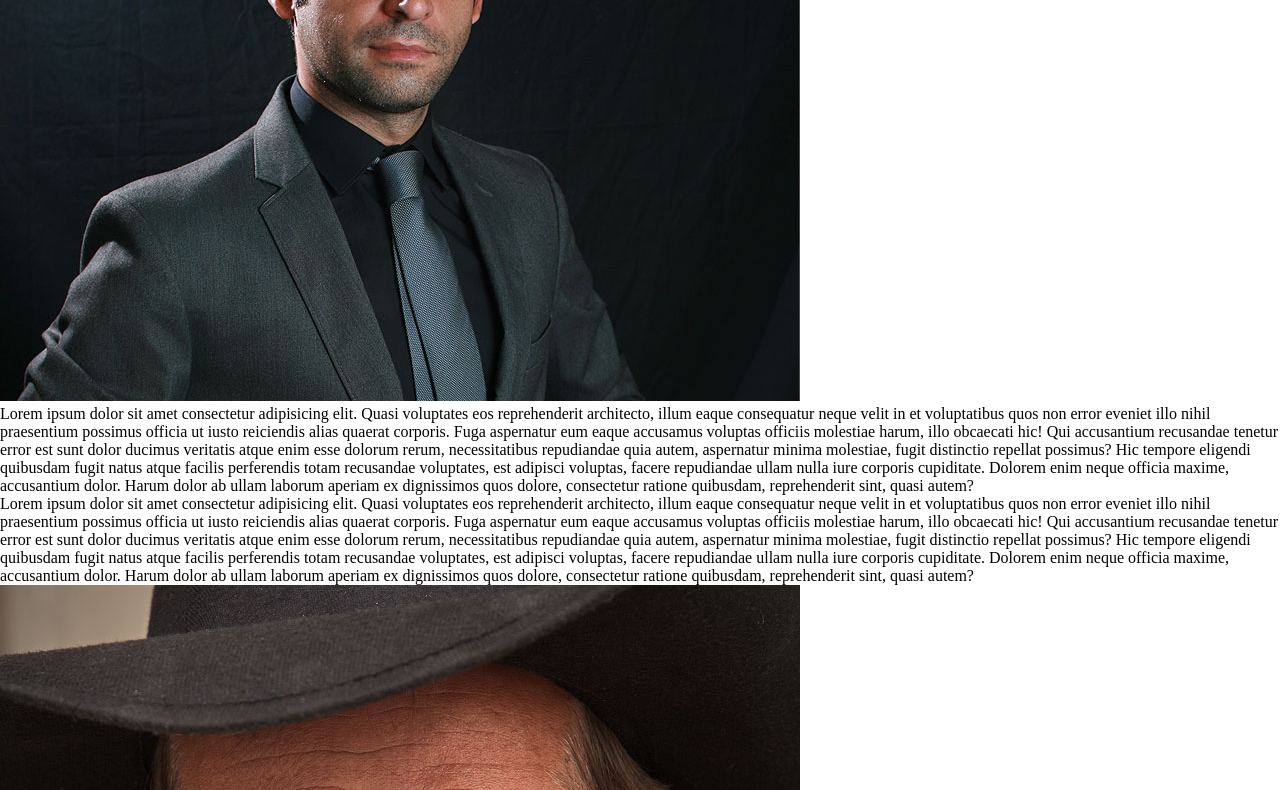
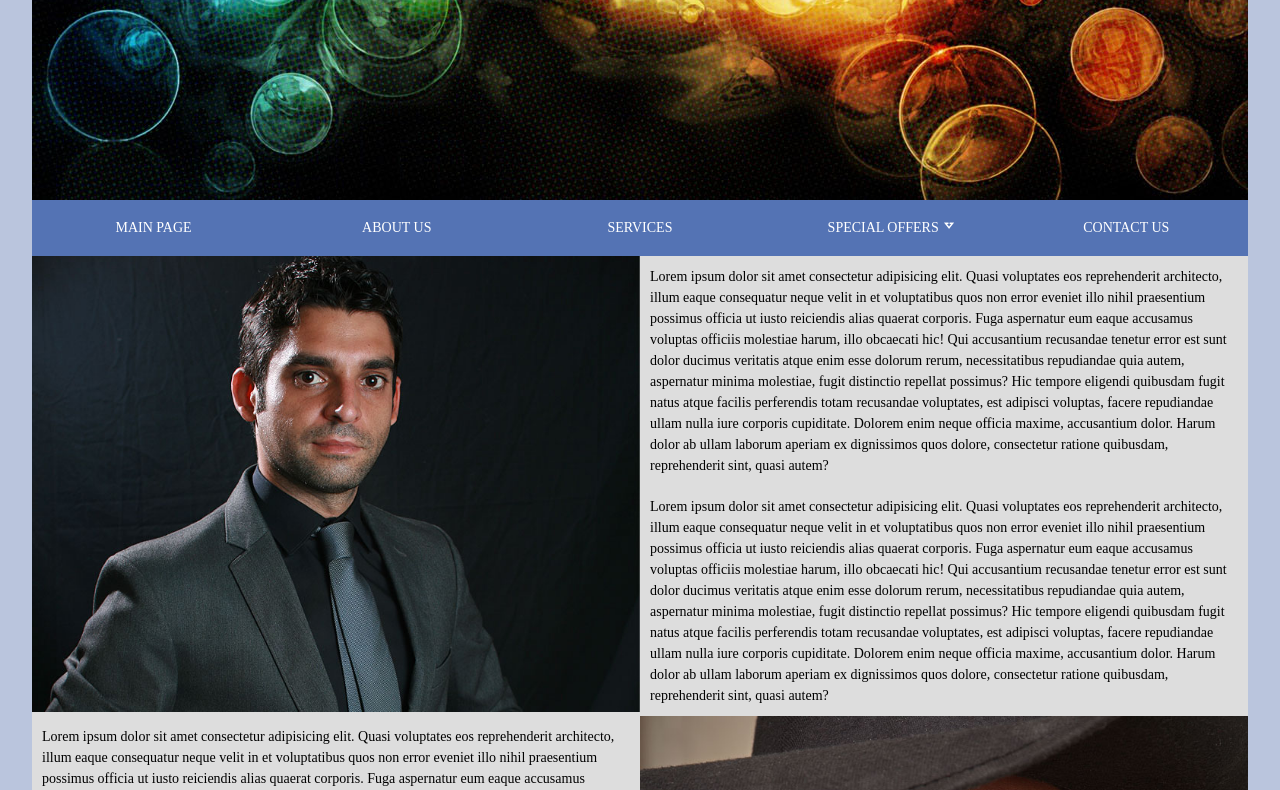
Before and after one commit to MrBrown16/20022.11.07., a plain HTML site: page index.html in a window 1280 px wide. Shown: the part 380-1170 px from the top of the page. Drawn offline with Linux system fonts and the light colour scheme.

Commit message:
first commit

```diff
--- a/style.css
+++ b/style.css
@@ -4,6 +4,102 @@
     box-sizing:  border-box;
 
 }
+html{
+    font-size: 14px;
+}
+body{
+    background-color: #bac5dd;
+}
+
 header{
-    background:;
+    height: 580px;
+    background: url(./img/picture1.jpg) center center;
 }
+header h1{
+    padding: 23.5% 0 0 30%;
+    color: white;
+    font-size: 5rem;
+
+}
+#container{
+    max-width: 1300px;
+    width: 95%;
+    margin: 0 auto;
+}
+#navbar{
+    background-color: #5473b4;
+
+}
+#navbar ul{
+    list-style-type: none;
+}
+#navbar>ul>li{
+    width: 19.9999%;
+    float: left;
+    text-align: center;
+    background: #5473b4;
+
+}
+#navbar ul li a{
+    color: white;
+    text-decoration: none;
+    text-transform: uppercase;
+    padding: 20px;
+    display: block;
+}
+#navbar ul li a:hover {
+    background-color: blue;
+    color: palevioletred;
+}
+.sub{
+    position: relative;
+}
+.submenu{
+    display: none;
+    position: absolute;
+    left: 0;
+    right: 0;
+}
+.sub:hover .submenu{
+    display: block;
+    background-color: #5473b4;
+    color: white;
+}
+.sub::after{
+    position: absolute;
+    right: 50px;
+    top: 20px;
+    color: white;
+    content: "🢗";
+}
+#content{
+    background-color: #ddd;
+}
+#content p{
+    padding: 10px 10px 10px 10px;
+    float: left;
+    width: 50%;
+    line-height: 1.5;
+    font-size: 1rem;
+}
+#content img{
+    width: 50%;
+}
+.left{
+    float: left;
+}
+.right{
+    float: right;
+}
+.news::after, #navbar ul::after{
+    content: "";
+    clear: both;
+    display: table;
+}
+footer{
+    margin: 0 auto;
+    text-align: center;
+    padding: 60px;
+    background-color: white;
+    font-size: .8em;
+}
```
